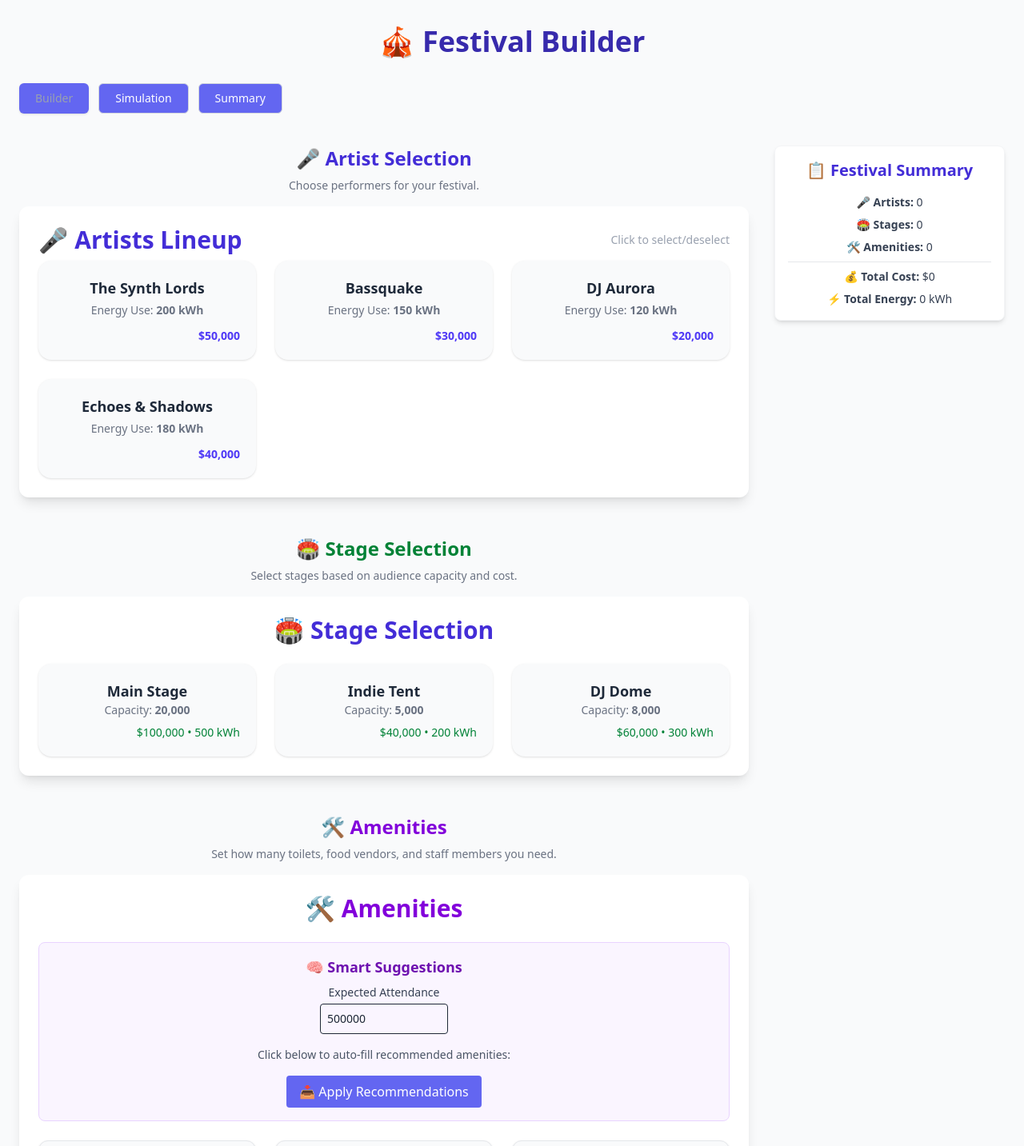
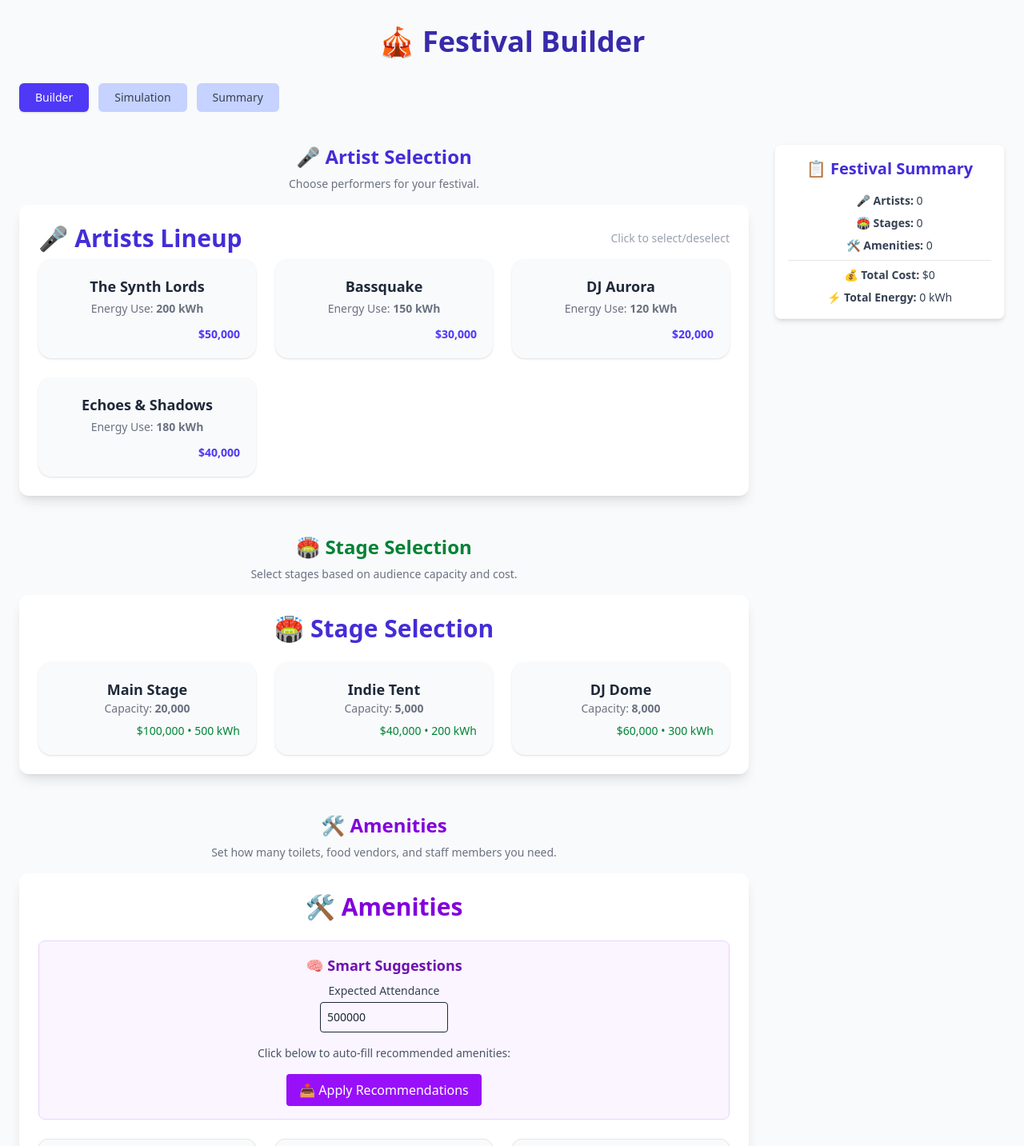
Before and after one commit to Leorev01/Festival-Simulator, a React (Vite) app: page /builder in a window 1280 px wide. Shown: the top 1433 px of the page at 80% size. Built offline with nearby package versions, Linux system fonts and the light colour scheme.

Commit message:
Adds framer-motion entrance animations

```diff
--- a/src/index.css
+++ b/src/index.css
@@ -30,7 +30,4 @@ body,
     background-color: #ffffff;
   }
 
-  button {
-    background-color: #6366f1; /* indigo-500 */
-  }
 }
--- a/src/pages/FestivalBuilder.tsx
+++ b/src/pages/FestivalBuilder.tsx
@@ -31,7 +31,11 @@ export default function FestivalBuilder() {
     switch (activeTab) {
       case 'Builder':
       return (
-        <div className="flex flex-col md:flex-row gap-8">
+        <motion.div className="flex flex-col md:flex-row gap-8"
+          initial={{ opacity: 0, y: 20 }}
+          animate={{ opacity: 1, y: 0 }}
+          transition={{ duration: 0.5 }}
+        >
           <div className="flex-1 space-y-12">
             <section>
               <h2 className="text-2xl font-bold text-indigo-700 mb-2">🎤 Artist Selection</h2>
@@ -50,21 +54,25 @@ export default function FestivalBuilder() {
             </section>
           </div>
           <SidebarSummary />
-        </div>
+        </motion.div>
       );
 
       case 'Simulation':
         return <SimulationPanel />;
       case 'Summary':
         return (
-          <div className="space-y-6">
+          <motion.div className="space-y-6"
+            initial={{ opacity: 0, y: 20 }}
+            animate={{ opacity: 1, y: 0 }}
+            transition={{ duration: 0.5 }}
+          >
             <SummaryPanel />
             <section>
               <h2 className="text-2xl font-bold text-indigo-700">💾 Save or Export</h2>
               <p className="text-sm text-gray-500 mb-4">Save your setup for later or export it as JSON.</p>
               <FestivalSaver />
             </section>
-          </div>
+          </motion.div>
         );
       default:
         return null;
@@ -83,8 +91,8 @@ export default function FestivalBuilder() {
             key={tab}
             className={`px-5 py-2 text-sm font-medium rounded-md transition hover:cursor-pointer ${
               activeTab === tab
-                ? 'bg-indigo-600 shadow text-gray-400'
-                : 'bg-white border border-gray-300 text-white'
+                ? 'bg-indigo-600 text-white shadow hover:bg-indigo-800'
+                : 'bg-indigo-200 text-gray-700 hover:bg-indigo-300'
             }`}
             onClick={() => setActiveTab(tab)}
           >
```
